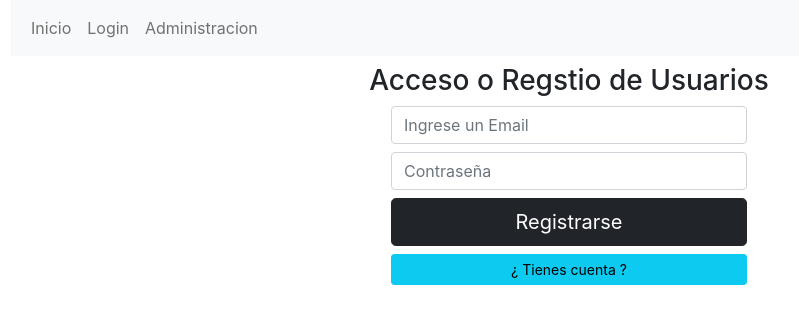
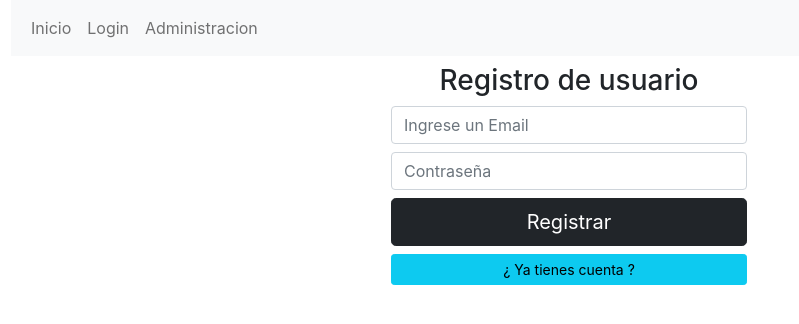
Before and after one commit to lpablos/auth-react-firebase, a React (Create React App) app: page /login in a window 1280 px wide. Shown: the top 324 px of the page, without its empty margins (71-870 px from the left). Built offline with nearby package versions, Linux system fonts and the light colour scheme.

Commit message:
I did config the same form for access and registre

```diff
--- a/src/components/Login.jsx
+++ b/src/components/Login.jsx
@@ -4,6 +4,7 @@ const Login = () => {
     const [correo, setCorreo] = useState('')
     const [password, setPassword ] = useState('')
     const [error, setError] = useState(null)
+    const [esRegistro, setEsRegistro] = useState(true)
 
     const procesarDatos = e => {
         e.preventDefault()
@@ -27,7 +28,13 @@ const Login = () => {
         <div class="mt-2">
 
             <div class="mb-3">
-                <h3 class="text-center">Acceso o Regstio de Usuarios</h3>
+                <h3 class="text-center">
+                    {
+                        esRegistro
+                        ? 'Registro de usuario'
+                        : 'Inicio se sessión'
+                    }
+                </h3>
                 <div class="row justify-content-center ">
                     <div class="col-12 col-sm-8 col-md-6 col-xl-4">
                         <form onSubmit={procesarDatos}>
@@ -41,8 +48,23 @@ const Login = () => {
                              <input type="email" class="form-control mb-2" value={ correo }  onChange={ e => setCorreo(e.target.value) } placeholder="Ingrese un Email"/>
                              <input type="password" class="form-control mb-2" value={ password } onChange={ e=> setPassword(e.target.value)} placeholder="Contraseña"/>
                              <div class="d-grid gap-2">
-                                <button type="submit" class="btn btn-dark btn-lg"> Registrarse</button>
-                                <button class="btn btn-info btn-lg btn-sm"> ¿ Tienes cuenta ?</button>
+                                <button type="submit" class="btn btn-dark btn-lg">
+                                    {
+                                        esRegistro
+                                        ? 'Registrar'
+                                        : 'Acceder'
+                                    }
+                                </button>
+                                <button
+                                    type="button"
+                                    class="btn btn-info btn-lg btn-sm"
+                                    onClick={ ()=>setEsRegistro(!esRegistro)}>
+                                        {
+                                            esRegistro
+                                            ? '¿ Ya tienes cuenta ?'
+                                            : '¿ No tienes cuenta ?'
+                                        }
+                                </button>
                              </div>
                         </form>
                     </div>
```
